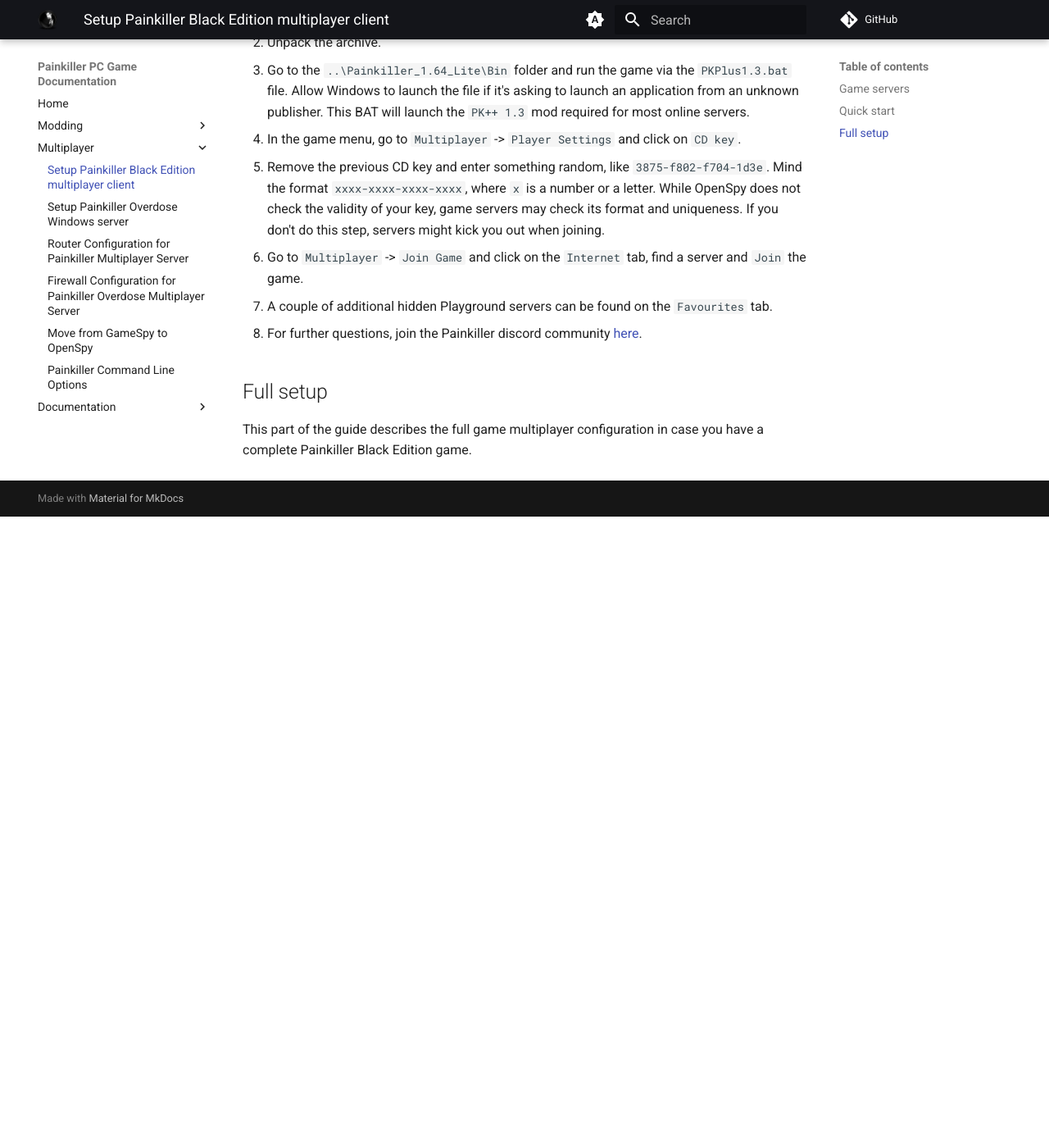
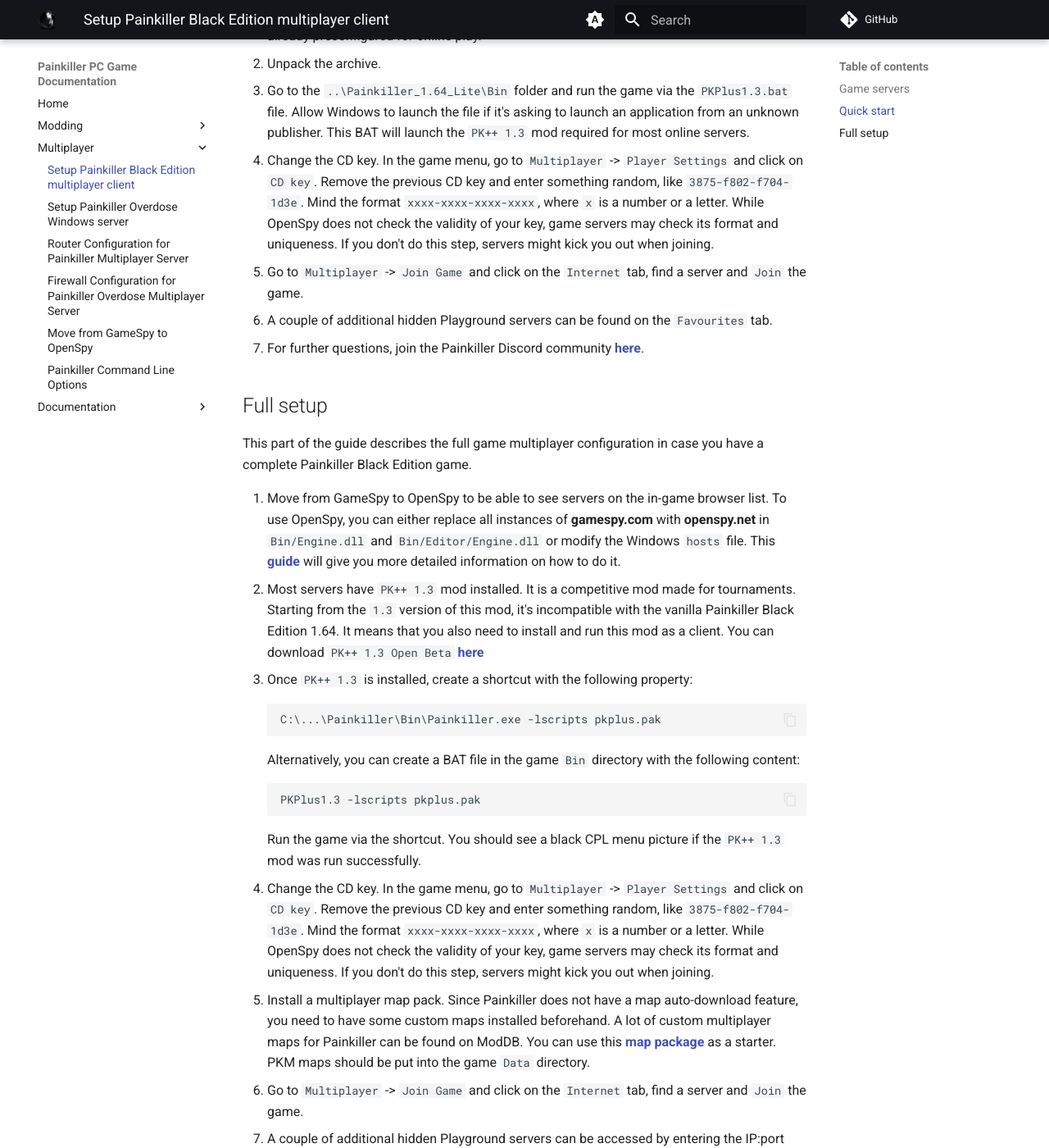
Before and after one commit to t3r6/pkdocs, an MkDocs documentation site: the page built from docs/guides/multiplayer/pk-mp-client.md, in a window 1280 px wide and 1400 px high, scrolled down 876 px. Shown: the whole window at 82% size. Built offline with MkDocs 1.6.1 and Material for MkDocs 9.7.7, drawn with Linux system fonts in a browser that asks for light colours; comment, search, counter and statistics services are not loaded; before the commit the page ends 1506 px from its top, so only the background shows below that; some of the changed text lies outside the part shown.

Commit message:
docs: Multiplayer Full Setup

````diff
--- a/docs/guides/multiplayer/pk-mp-client.md
+++ b/docs/guides/multiplayer/pk-mp-client.md
@@ -2,21 +2,22 @@
 
 To join a Painkiller multiplayer server, some conditions should be met:
 
-* Painkiller game version is 1.64 (Black Edition)
-* PK++ 1.3 mod is installed
-* A client connects to OpenSpy master server
-* A client should have a unique CD key
-* A client should have all the required multiplayer maps installed
+* Painkiller game version is 1.64 (Black Edition).
+* [PK++ 1.3](https://www.moddb.com/mods/pk/downloads/pk-13-open-beta) mod is installed.
+* A client connects to OpenSpy master server.
+* A client should have a unique CD key.
+* A client should have all the required multiplayer maps installed. Must-have custom maps are `DM_1v1_meatless` and `DM_Blink`.
 
 ## Game servers
 
-1. Most of the Painkiller gameservers are on OpenSpy now and can be tracked [here](http://beta.openspy.net/en/server-list/painkiller).
+1. Most of the Painkiller gameservers are on OpenSpy now and can be tracked [**here**](http://beta.openspy.net/en/server-list/painkiller).
 2. A couple of hidden Playgound servers can be connected to directly:
 
     ```
     212.42.38.178:3455
     212.42.38.178:3456
     ```
+
 3. There are some servers on the Radmin VPN network.
 
 ## Quick start
@@ -25,15 +26,74 @@
 
 > You don't need to have a full game in this case.
 
-1. Download the `Painkiller 1.64 Lite` multiplayer client [here](https://www.moddb.com/games/painkiller/downloads/painkiller-164-lite-latest-multiplayer-client). This version of the game is already preconfigured for online play.
+1. Download the `Painkiller 1.64 Lite` multiplayer client [**here**](https://www.moddb.com/games/painkiller/downloads/painkiller-164-lite-latest-multiplayer-client). This version of the game is already preconfigured for online play.
 2. Unpack the archive.
 3. Go to the `..\Painkiller_1.64_Lite\Bin` folder and run the game via the `PKPlus1.3.bat` file. Allow Windows to launch the file if it's asking to launch an application from an unknown publisher. This BAT will launch the `PK++ 1.3` mod required for most online servers.
-4. In the game menu, go to `Multiplayer` -> `Player Settings` and click on `CD key`.
-5. Remove the previous CD key and enter something random, like `3875-f802-f704-1d3e`. Mind the format `xxxx-xxxx-xxxx-xxxx`, where `x` is a number or a letter. While OpenSpy does not check the validity of your key, game servers may check its format and uniqueness. If you don't do this step, servers might kick you out when joining.
-6. Go to `Multiplayer` -> `Join Game` and click on the `Internet` tab, find a server and `Join` the game.
-7. A couple of additional hidden Playground servers can be found on the `Favourites` tab.
-8. For further questions, join the Painkiller discord community [here](https://discord.gg/wWTv9YA).
+4. Change the CD key. In the game menu, go to `Multiplayer` -> `Player Settings` and click on `CD key`. Remove the previous CD key and enter something random, like `3875-f802-f704-1d3e`. Mind the format `xxxx-xxxx-xxxx-xxxx`, where `x` is a number or a letter. While OpenSpy does not check the validity of your key, game servers may check its format and uniqueness. If you don't do this step, servers might kick you out when joining.
+5. Go to `Multiplayer` -> `Join Game` and click on the `Internet` tab, find a server and `Join` the game.
+6. A couple of additional hidden Playground servers can be found on the `Favourites` tab.
+7. For further questions, join the Painkiller Discord community [**here**](https://discord.gg/wWTv9YA).
 
 ## Full setup
 
 This part of the guide describes the full game multiplayer configuration in case you have a complete Painkiller Black Edition game.
+
+1. Move from GameSpy to OpenSpy to be able to see servers on the in-game browser list. To use OpenSpy, you can either replace all instances of **gamespy.com** with **openspy.net** in `Bin/Engine.dll` and `Bin/Editor/Engine.dll` or modify the Windows `hosts` file. This [**guide**](gamespy-openspy.md) will give you more detailed information on how to do it.
+2. Most servers have `PK++ 1.3` mod installed. It is a competitive mod made for tournaments. Starting from the `1.3` version of this mod, it's incompatible with the vanilla Painkiller Black Edition 1.64. It means that you also need to install and run this mod as a client. You can download `PK++ 1.3 Open Beta` [**here**](https://www.moddb.com/mods/pk)
+3. Once `PK++ 1.3` is installed, create a shortcut with the following property:
+
+    ```
+    C:\...\Painkiller\Bin\Painkiller.exe -lscripts pkplus.pak
+    ```
+
+    Alternatively, you can create a BAT file in the game `Bin` directory with the following content:
+
+    ```
+    PKPlus1.3 -lscripts pkplus.pak
+    ```
+
+    Run the game via the shortcut. You should see a black CPL menu picture if the `PK++ 1.3` mod was run successfully.
+
+4. Change the CD key. In the game menu, go to `Multiplayer` -> `Player Settings` and click on `CD key`. Remove the previous CD key and enter something random, like `3875-f802-f704-1d3e`. Mind the format `xxxx-xxxx-xxxx-xxxx`, where `x` is a number or a letter. While OpenSpy does not check the validity of your key, game servers may check its format and uniqueness. If you don't do this step, servers might kick you out when joining.
+5. Install a multiplayer map pack. Since Painkiller does not have a map auto-download feature, you need to have some custom maps installed beforehand. A lot of custom multiplayer maps for Painkiller can be found on ModDB. You can use this [**map package**](https://www.moddb.com/games/painkiller/addons/pk-mp-playground-server-maps-by-slavok) as a starter. PKM maps should be put into the game `Data` directory.
+6. Go to `Multiplayer` -> `Join Game` and click on the `Internet` tab, find a server and `Join` the game.
+7. A couple of additional hidden Playground servers can be accessed by entering the IP:port address in the `Enter IP` field:
+
+    ```
+    PlayGround FFA:
+    212.42.38.178:3455
+
+    PG Duel:
+    212.42.38.178:3456
+    ```
+
+    Once you enter an IP address, click on the `Add to Favourites` button and these servers will appear on the `Favourites` tab.
+    Alternatively, type `/connect IP:port` in the in-game console `~` to connect to a hidden server.
+
+8. Useful settings and console commands:
+
+    * Set maxfps 125 in console for consistent physics:
+
+    ```
+    /setmaxfps 125
+    ```
+
+    * To turn off the default Warmup time, modify `\Bin\config.ini`:
+
+    ```
+    Cfg.WarmUpTime = 0
+    ```
+
+    * Common console voting commands:
+
+    ```
+    /maplist
+    /callvote map mapname
+    /callvote gamemode gamemodename
+    /vote yes
+    /ready
+    ```
+
+    > where gamemodename: `ffa/tdm/pcf/tlb/voosh/ctf/lms/duel`
+
+9. For further questions, join the Painkiller Discord community [**here**](https://discord.gg/wWTv9YA).
````
